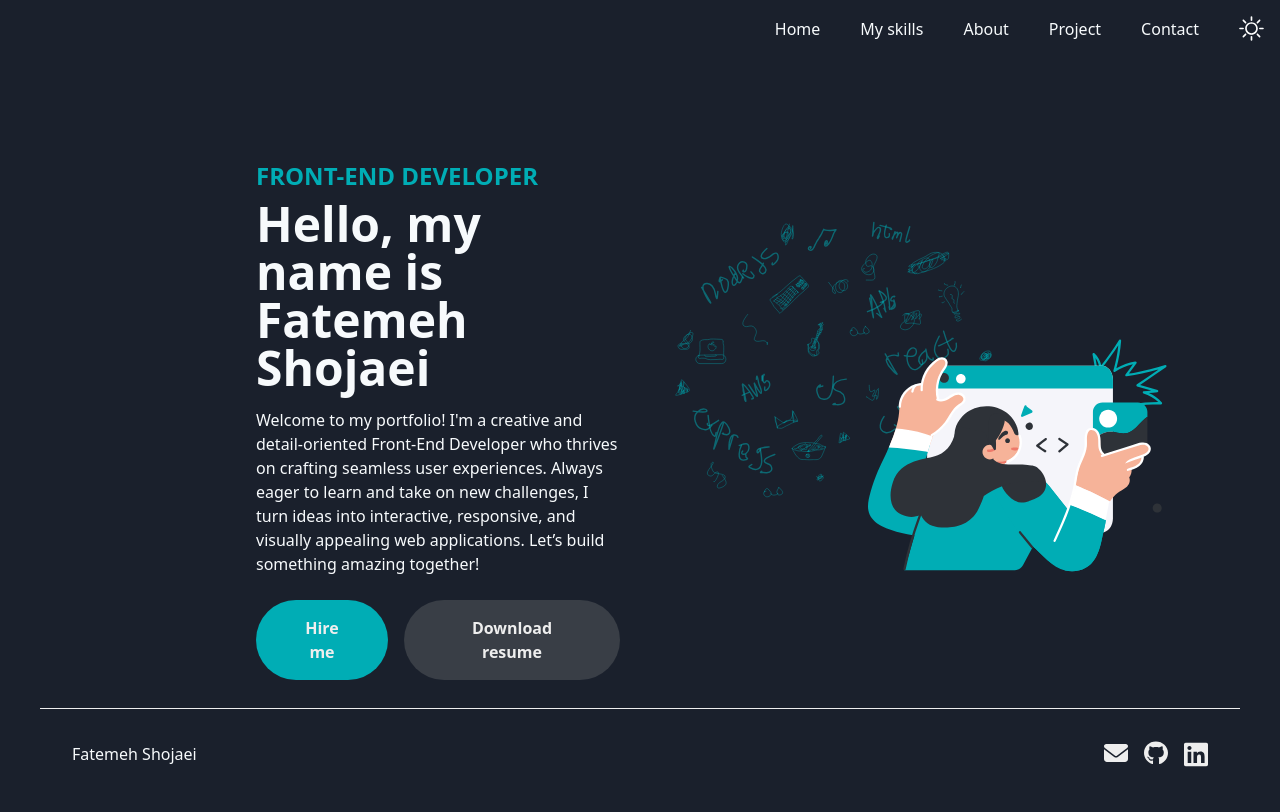
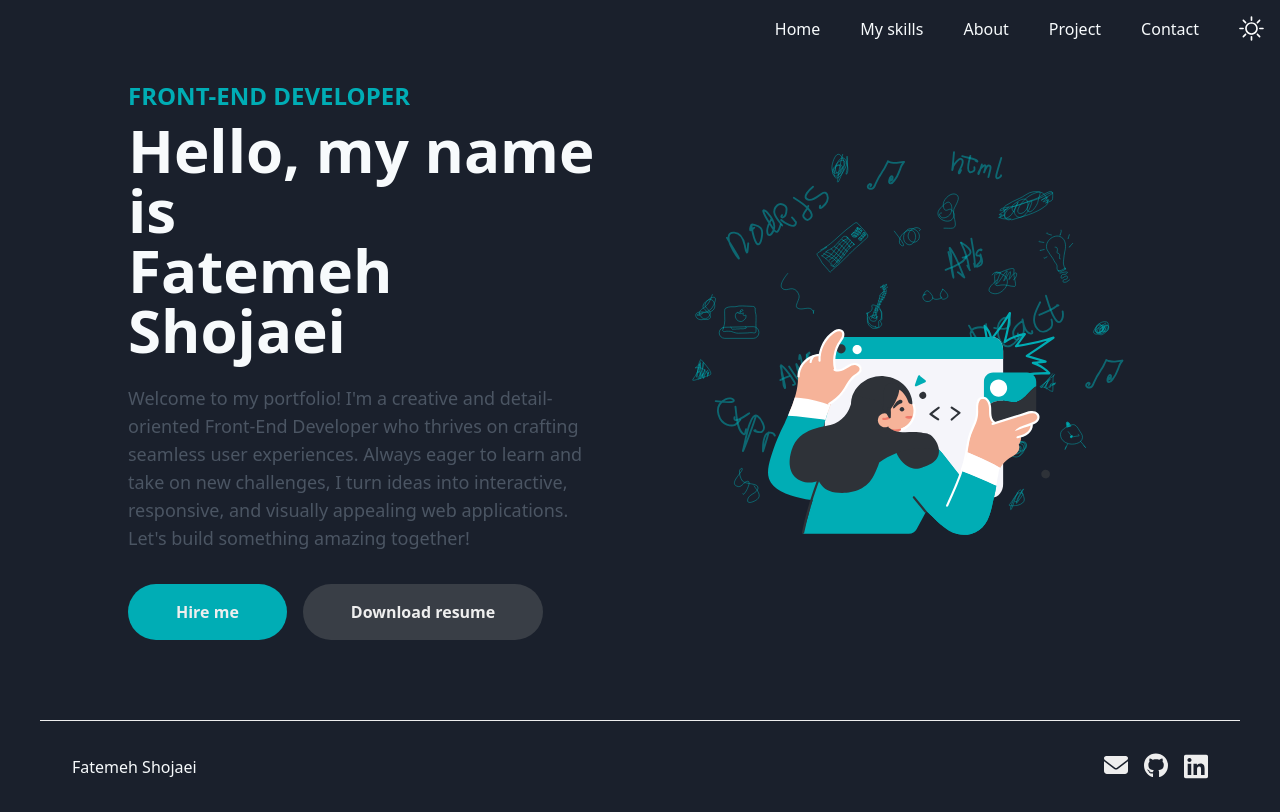
Before and after one commit to fatemeShj/portfolio-front, a Next.js app: page / in a window 1280 px wide. Built offline with nearby package versions, Linux system fonts and the light colour scheme.

Commit message:
fix: fix stuff

```diff
--- a/src/app/Main.tsx
+++ b/src/app/Main.tsx
@@ -5,41 +5,56 @@ import doodleRound from "@/public/doodle-round.svg";
 
 const Main = () => {
   return (
-    <div className="mx-6 md:mx-52">
-      <div className="flex flex-col md:flex-row justify-between items-center gap-10">
-        <div className="mt-10 md:mt-40 md:w-1/2">
-          <p className="text-secondary uppercase font-semibold text-2xl">
+    <div className="container mx-auto px-4 sm:px-6 lg:px-8 xl:px-20 2xl:px-52 py-10 md:py-20">
+      <div className="flex flex-col lg:flex-row justify-between items-center gap-8 lg:gap-12 xl:gap-16">
+        <div className="order-2 lg:order-1 mt-10 lg:mt-0 lg:w-1/2 flex flex-col">
+          <p className="text-secondary uppercase font-semibold text-xl sm:text-2xl">
             FRONT-END DEVELOPER
           </p>
-          <h2 className="text-5xl font-bold mt-2">
-            Hello, my name is <br /> Fatemeh Shojaei
-          </h2>
-          <p className="mt-4 max-w-lg">
-            {`Welcome to my portfolio! I'm a creative and detail-oriented Front-End
-        Developer who thrives on crafting seamless user experiences. Always
-        eager to learn and take on new challenges, I turn ideas into
-        interactive, responsive, and visually appealing web applications.
-        Let’s build something amazing together!`}
+          <h1 className="text-4xl sm:text-5xl md:text-6xl font-bold mt-2 leading-tight">
+            Hello, my name is <br className="hidden sm:block" /> Fatemeh Shojaei
+          </h1>
+          <p className="mt-4 md:mt-6 text-base md:text-lg text-gray-600 dark:text-gray-300 max-w-lg">
+            {`Welcome to my portfolio! I'm a creative and detail-oriented
+            Front-End Developer who thrives on crafting seamless user
+            experiences. Always eager to learn and take on new challenges, I
+            turn ideas into interactive, responsive, and visually appealing web
+            applications. Let's build something amazing together!`}
           </p>
-          <div className="mt-6 flex space-x-4">
-            <a href="mailto:fatemeeshojaeii@gmail.com">
-              <Button isPrimary>Hire me</Button>
+          <div className="mt-6 md:mt-8 flex flex-col sm:flex-row gap-4">
+            <a
+              href="mailto:fatemeeshojaeii@gmail.com"
+              className="w-full sm:w-auto"
+            >
+              <Button isPrimary className="w-full sm:w-auto">
+                Hire me
+              </Button>
             </a>
-
-            <Button isSecondary>Download resume</Button>
+            <Button isSecondary className="w-full sm:w-auto">
+              Download resume
+            </Button>
           </div>
         </div>
-        <div className="md:w-1/2 flex justify-center md:justify-end relative">
+
+        <div className="order-1 lg:order-2 lg:w-1/2 flex justify-center relative">
+          <div className="relative w-full max-w-[500px] aspect-square">
             <Image
               src={doodleRound}
-            alt="doodleRound"
-            className="w-[500px] h-[500px] mt-10 md:mt-20"
+              alt="Decorative background"
+              className="w-full h-full object-contain"
+              priority
             />
+            <div className="absolute inset-0 pt-40 flex items-start justify-center">
+              <div className="w-[60%] aspect-square relative">
                 <Image
                   src={mainImage}
-            alt="main"
-            className="w-[300px] h-[300px] absolute left-32 top-48 md:left-52 md:top-64"
+                  alt="Fatemeh Shojaei"
+                  className="w-full h-full object-contain animate-float"
+                  priority
                 />
+              </div>
+            </div>
+          </div>
         </div>
       </div>
     </div>
```
Lines whose indentation alone changed are shown as unchanged.
